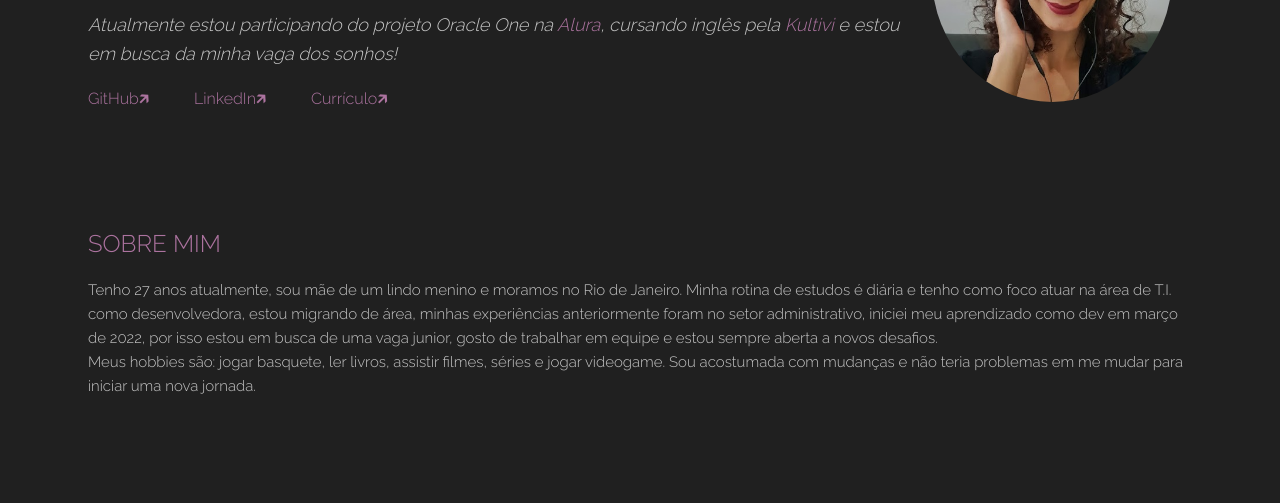
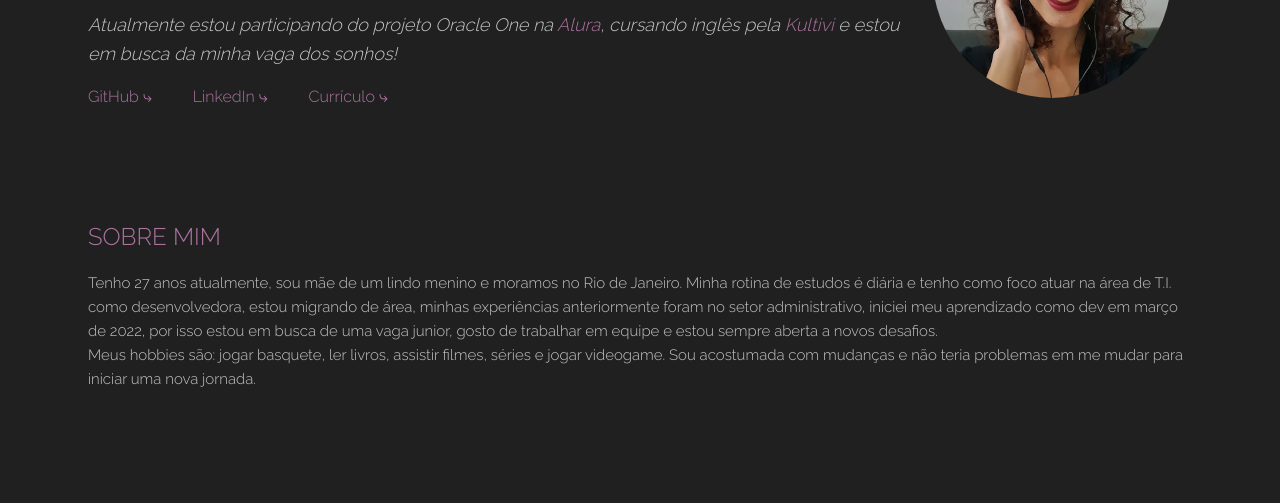
Before and after one commit to Dani-Medeiros/portfolio, a plain HTML site: page index.html in a window 1280 px wide. Shown: the part 270-773 px from the top of the page. Drawn offline with Linux system fonts and the light colour scheme.

Commit message:
trocando unicode

```diff
--- a/index.html
+++ b/index.html
@@ -46,10 +46,10 @@
             href="https://app.kultivi.com/signup?bid=VGXYGVQ" target="_blank">Kultivi</a> e estou em busca da minha vaga
           dos sonhos!</p>
         <ul class="contatos">
-          <li><a href="http://github.com/Dani-Medeiros" target="_blank">GitHub&#129141;</a></li>
-          <li><a href="https://www.linkedin.com/in/danielemedeiros/" target="_blank">LinkedIn&#129141;</a></li>
+          <li><a href="http://github.com/Dani-Medeiros" target="_blank">GitHub &#10551;</a></li>
+          <li><a href="https://www.linkedin.com/in/danielemedeiros/" target="_blank">LinkedIn &#10551;</a></li>
           <li><a href="https://docs.google.com/document/d/18IBi-2davgTM8MteG_z_W3ydzjY0qa-v3NXuCxHWeC8/edit?usp=sharing"
-              target="_blank">Currículo&#129141;</a>
+              target="_blank">Currículo &#10551;</a>
           </li>
         </ul>
       </div>
```
